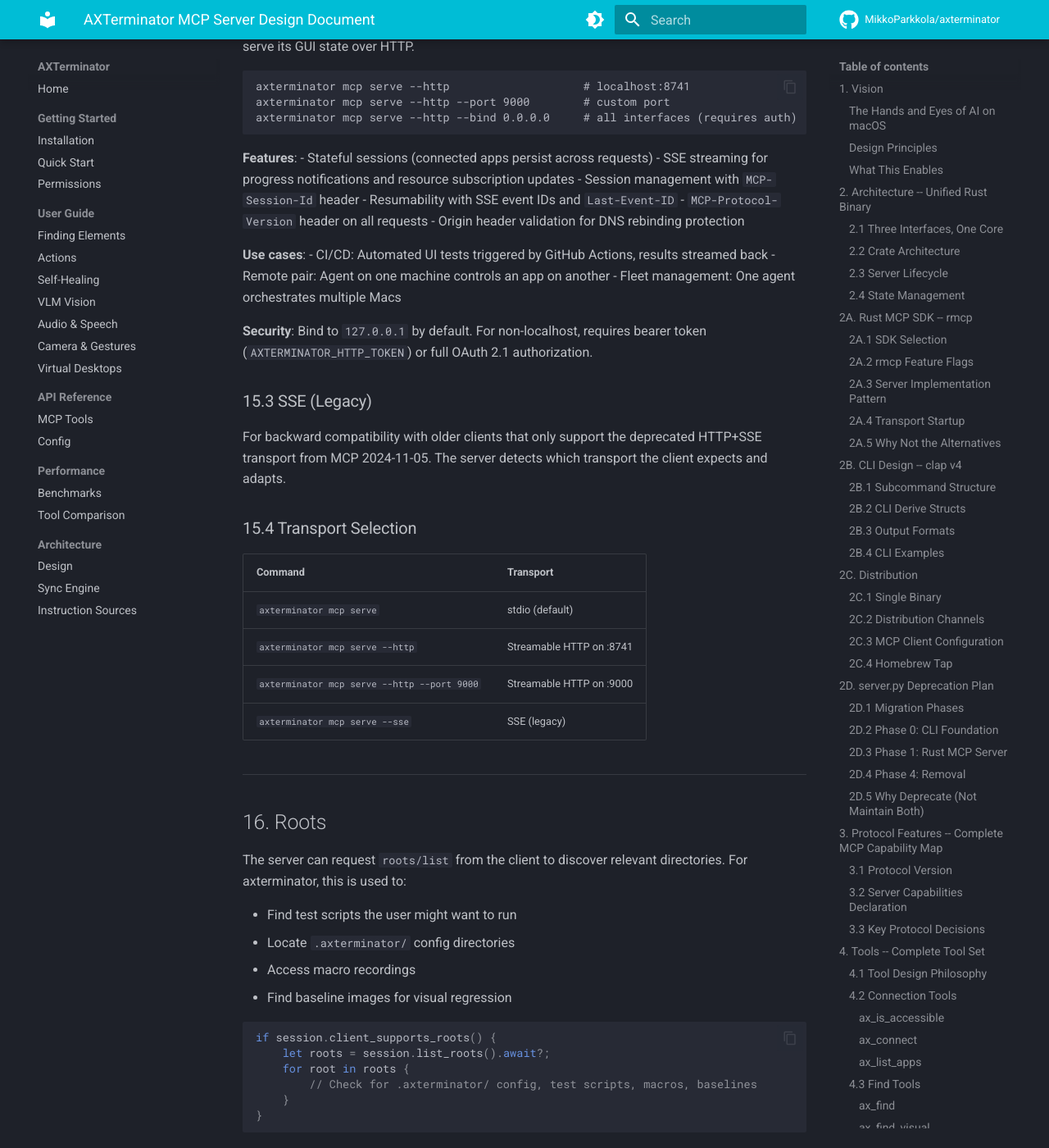
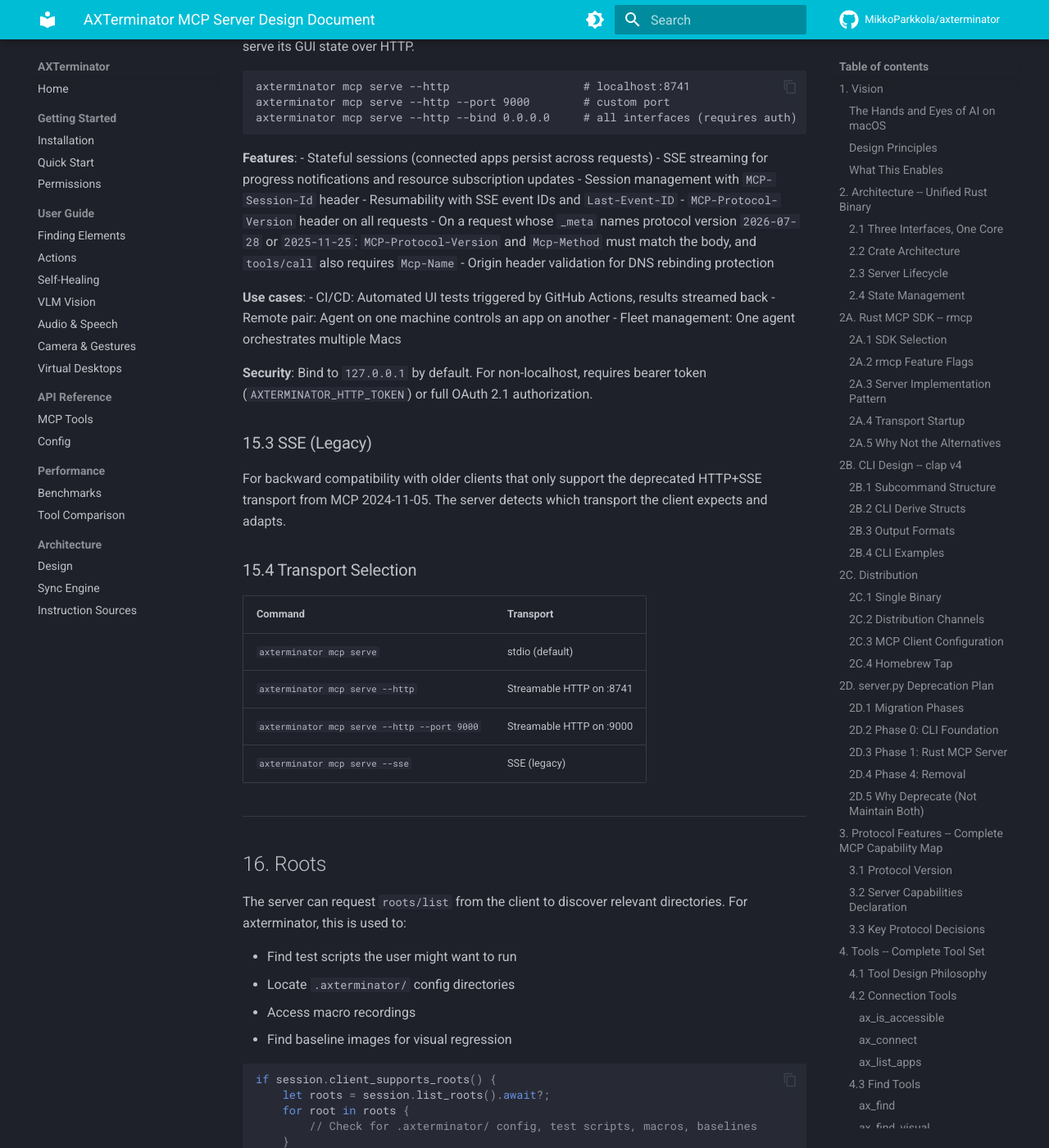
Before and after one commit to MikkoParkkola/axterminator, an MkDocs documentation site: the page built from docs/design/MCP_SERVER_DESIGN.md, in a window 1280 px wide and 1400 px high, scrolled down 56117 px. Shown: the whole window at 82% size. Built offline with MkDocs 1.6.1 and Material for MkDocs 9.7.7, drawn with Linux system fonts in a browser that asks for light colours; comment, search, counter and statistics services are not loaded; some of the changed text lies outside the part shown.

Commit message:
docs: record the modern header requirements and error codes
Name -32020, -32022, Mcp-Method, and Mcp-Name beside the existing protocol header note.

```diff
--- a/docs/design/MCP_SERVER_DESIGN.md
+++ b/docs/design/MCP_SERVER_DESIGN.md
@@ -2690,6 +2690,7 @@
 - Session management with `MCP-Session-Id` header
 - Resumability with SSE event IDs and `Last-Event-ID`
 - `MCP-Protocol-Version` header on all requests
+- On a request whose `_meta` names protocol version `2026-07-28` or `2025-11-25`: `MCP-Protocol-Version` and `Mcp-Method` must match the body, and `tools/call` also requires `Mcp-Name`
 - Origin header validation for DNS rebinding protection
 
 **Use cases**:
@@ -2750,6 +2751,8 @@
 - `-32602`: Invalid params
 - `-32603`: Internal error
 - `-32002`: Resource not found
+- `-32020`: MCP header rejected
+- `-32022`: Unsupported protocol version
 
 **Tool execution errors** (returned in tool result with `isError: true`):
 
```
